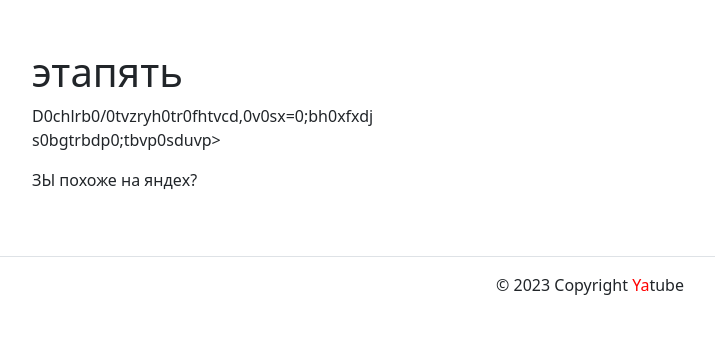
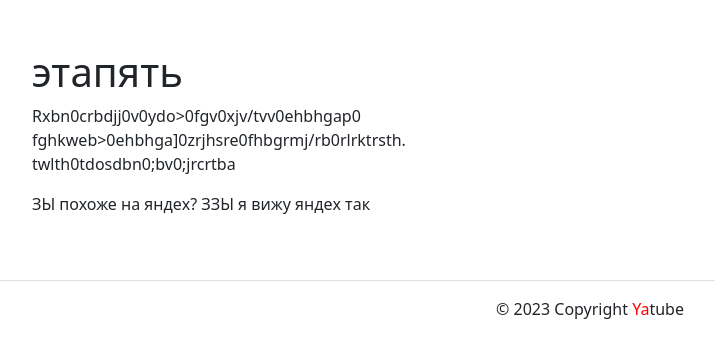
Before and after one commit to SeryojaTolsty/hw03_forms, a Django app: page /about/eastereggs/ in a window 1280 px wide. Shown: the part 56-414 px from the top of the page, without its empty margins (50-765 px from the left). Run offline with Django 3.2, Linux system fonts and the light colour scheme; some libraries are stand-ins or nearby versions.

Commit message:
поправил пасхальное яйцо (загадка моя, шифр позаимствовал)

```diff
--- a/yatube/templates/about/eastereggs.html
+++ b/yatube/templates/about/eastereggs.html
@@ -3,11 +3,13 @@
 {% block content %}
 <h1>этапять</h1>
   <p>
-    D0chlrb0/0tvzryh0tr0fhtvcd,0v0sx=0;bh0xfxdj
-    <br>s0bgtrbdp0;tbvp0sduvp>
+    Rxbn0crbdjj0v0ydo>0fgv0xjv/tvv0ehbhgap0<br>
+    fghkweb>0ehbhga]0zrjhsre0fhbgrmj/rb0rlrktrsth.<br>
+    twlth0tdosdbn0;bv0;jrcrtba
   </p>
   <p>
     ЗЫ похоже на яндех?
+    ЗЗЫ я вижу яндех так
   </p>
 </div>
 {% endblock %}
```
